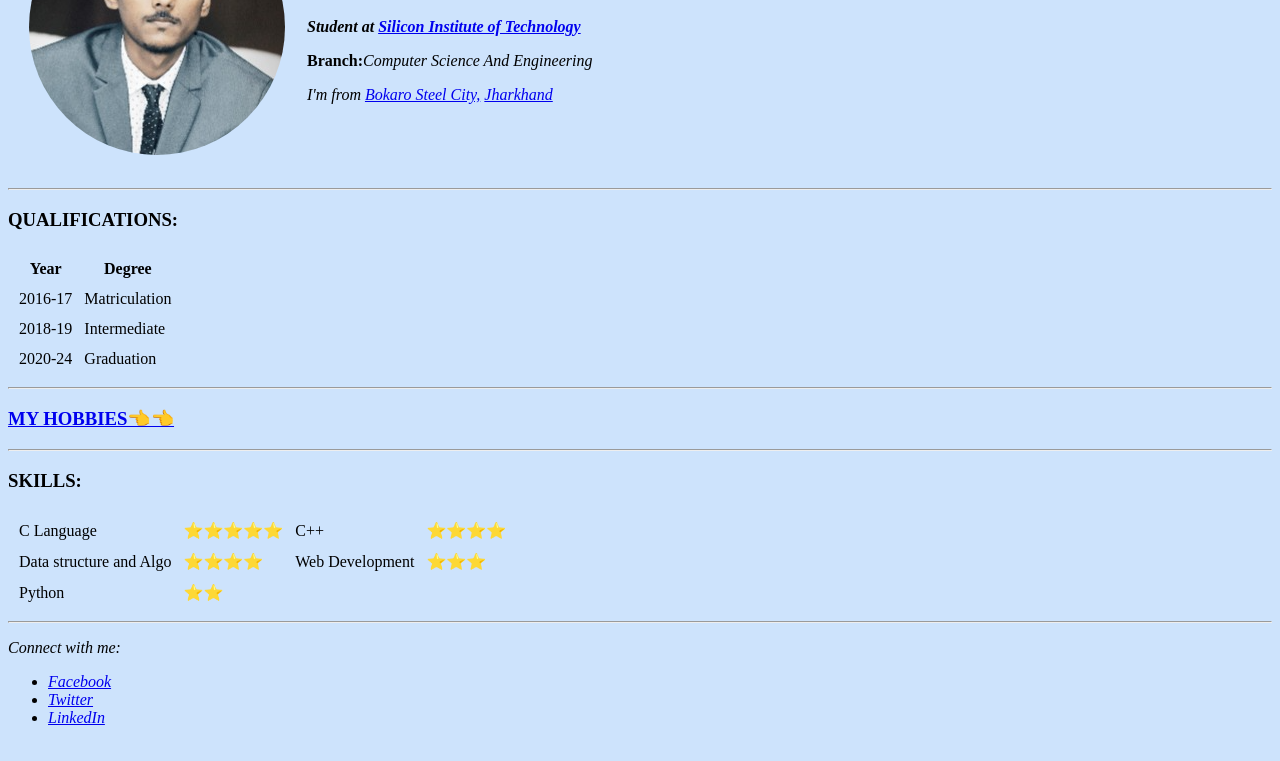
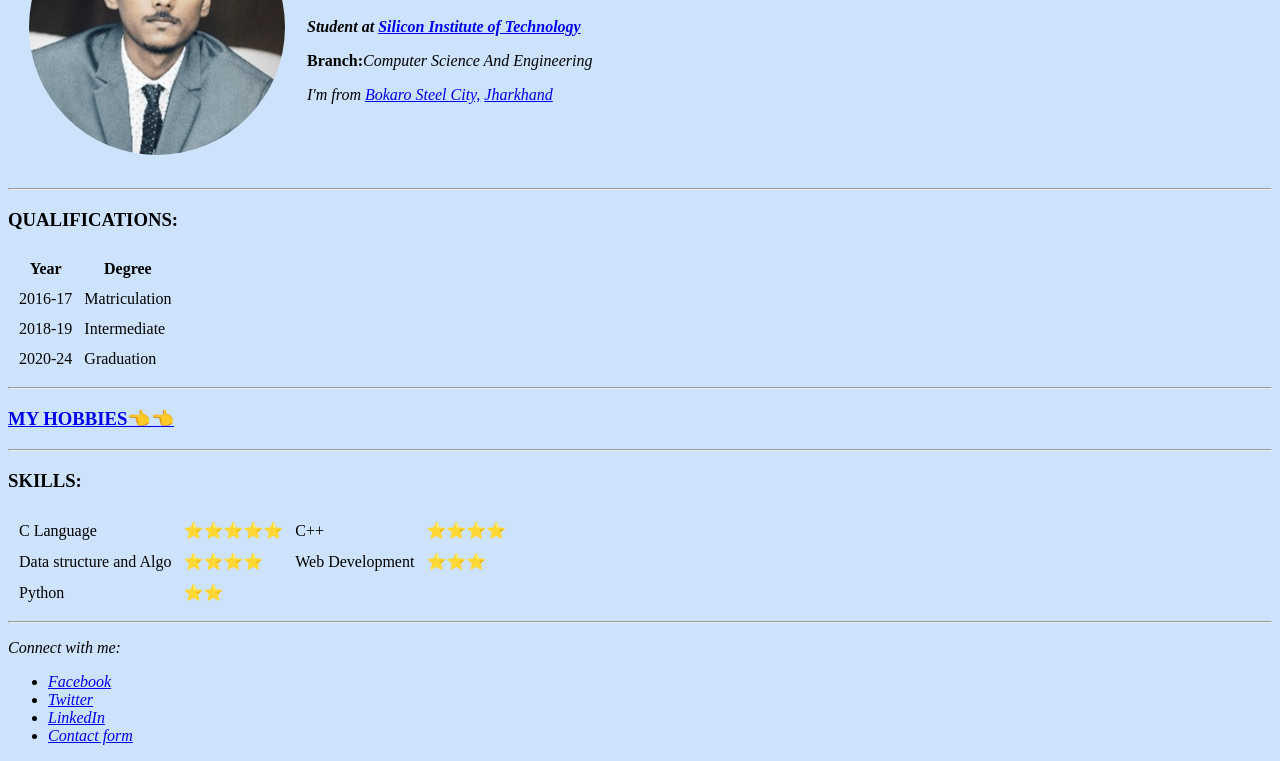
Before and after one commit to kumarprakash16/CV, a plain HTML site: page index.html in a window 1280 px wide. Shown: the part 130-891 px from the top of the page. Drawn offline with Linux system fonts and the light colour scheme.

Commit message:
Update index.html

```diff
--- a/index.html
+++ b/index.html
@@ -76,6 +76,7 @@
         <li><i><a href="https://www.facebook.com/profile.php?id=100007940076852">Facebook</a></i></li>
         <li><i><a href="https://twitter.com/Prakash03397142">Twitter</a></i></li>
         <li><i><a href="www.linkedin.com/in/prakash-kumar-a22625205">LinkedIn</a></i></li>
+        <li><i><a href="Contact.html">Contact form</a></i></li>
     </ul>
 
 
```
